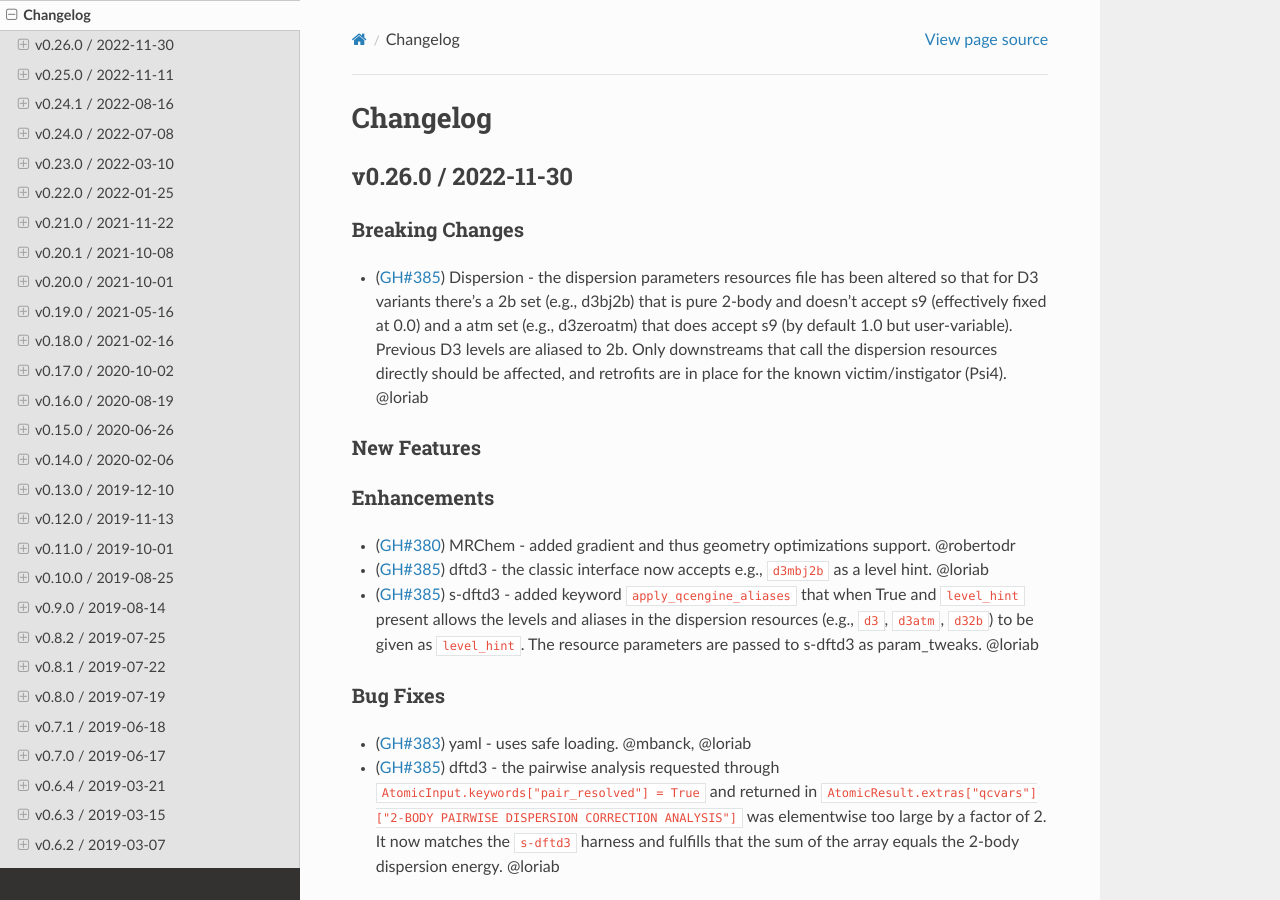
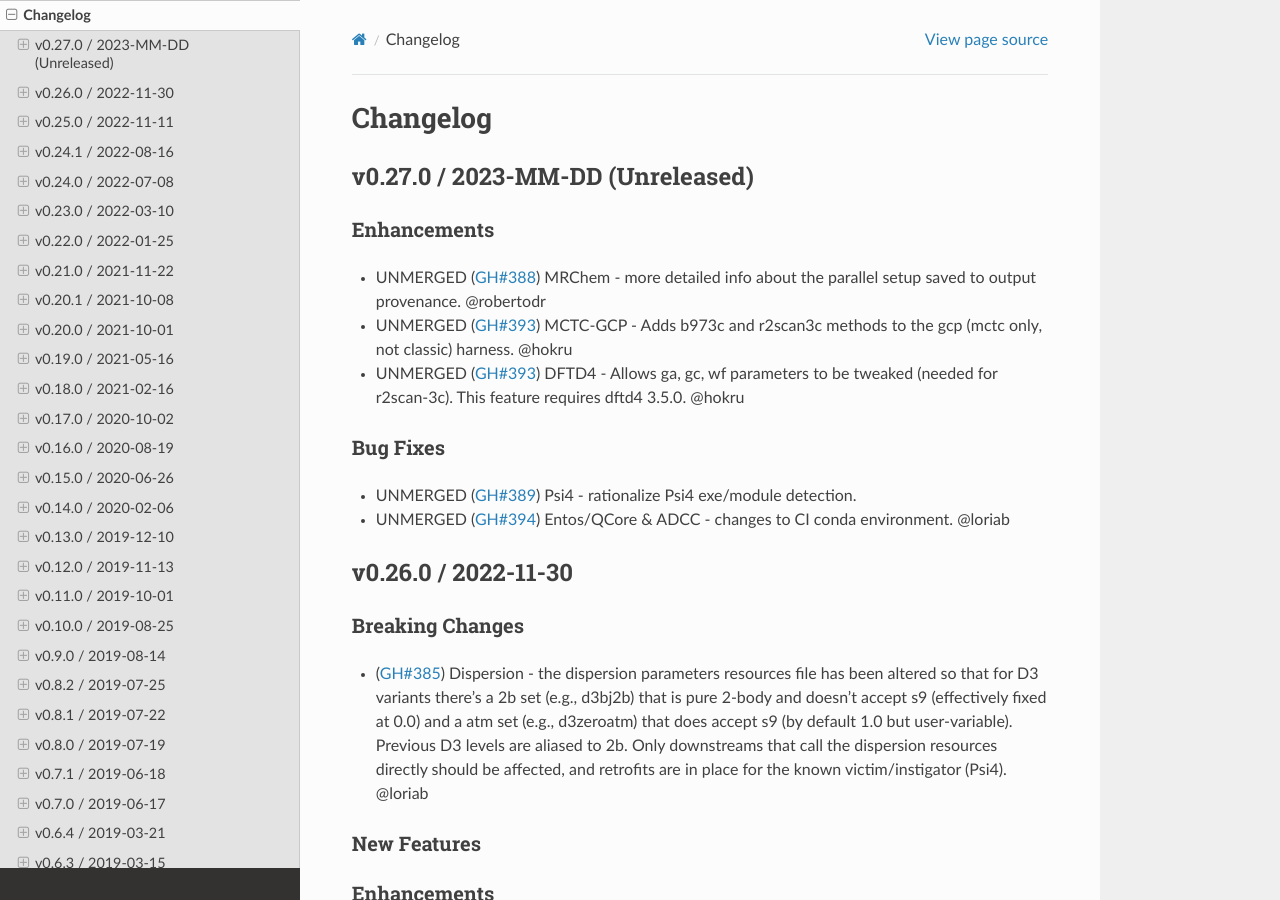
Before and after one commit to MolSSI/QCEngine, a Sphinx documentation site: the page built from docs/source/changelog.rst, in a window 1280 px wide and 900 px high. Built offline with Sphinx 7.4.7 and the Read the Docs theme 2.0.0, drawn with Linux system fonts in a browser that asks for light colours; the version number could not be read and is left out.

Commit message:
0.27 changelog

```diff
--- a/docs/source/changelog.rst
+++ b/docs/source/changelog.rst
@@ -1,7 +1,7 @@
 Changelog
 =========
 
-.. vX.Y.0 / 2022-MM-DD
+.. vX.Y.0 / 2023-MM-DD
 .. --------------------
 ..
 .. Breaking Changes
@@ -15,6 +15,27 @@ Changelog
 ..
 .. Bug Fixes
 .. +++++++++
+
+
+v0.27.0 / 2023-MM-DD (Unreleased)
+--------------------
+
+.. Breaking Changes
+.. ++++++++++++++++
+
+.. New Features
+.. ++++++++++++
+
+Enhancements
+++++++++++++
+- UNMERGED (:pr:`388`) MRChem - more detailed info about the parallel setup saved to output provenance. @robertodr
+- UNMERGED (:pr:`393`) MCTC-GCP - Adds b973c and r2scan3c methods to the gcp (mctc only, not classic) harness. @hokru
+- UNMERGED (:pr:`393`) DFTD4 - Allows ga, gc, wf parameters to be tweaked (needed for r2scan-3c). This feature requires dftd4 3.5.0. @hokru
+
+Bug Fixes
++++++++++
+- UNMERGED (:pr:`389`) Psi4 - rationalize Psi4 exe/module detection.
+- UNMERGED (:pr:`394`) Entos/QCore & ADCC - changes to CI conda environment. @loriab
 
 
 v0.26.0 / 2022-11-30
```
